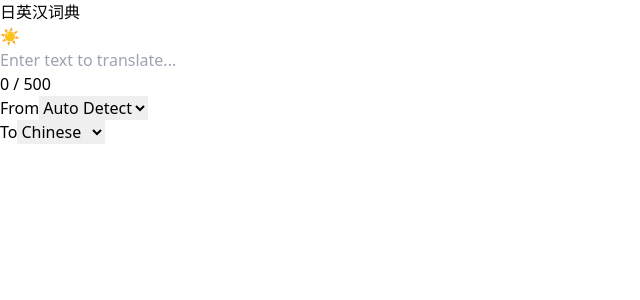
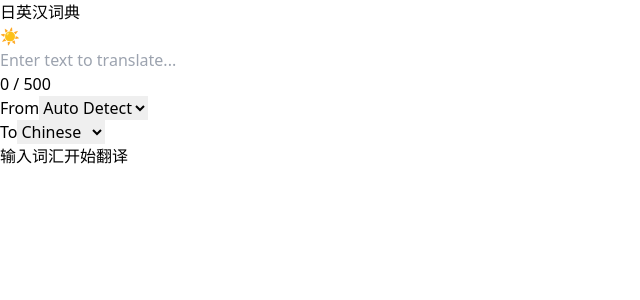
Before and after one commit to aphex0223/dictionary, a Next.js app: page / in a window 1280 px wide. Shown: the top 300 px of the page, without its empty margins (0-640 px from the left). Built offline with nearby package versions, Linux system fonts and the light colour scheme.

Commit message:
feat: add empty state prompt for initial page load

```diff
--- a/app/page.tsx
+++ b/app/page.tsx
@@ -126,6 +126,21 @@ export default function HomePage() {
             <ExampleSentences examples={data.examples} targetLang={data.targetLang} />
           </div>
         )}
+
+        {/* Empty state */}
+        {!activeSearchText && !isLoading && !error && (
+          <div className="
+            bg-white dark:bg-[#252525]
+            rounded-xl
+            p-12
+            shadow-md dark:shadow-gray-900
+            text-center
+          ">
+            <p className="text-gray-400 dark:text-gray-500">
+              输入词汇开始翻译
+            </p>
+          </div>
+        )}
       </div>
     </div>
   );
```
